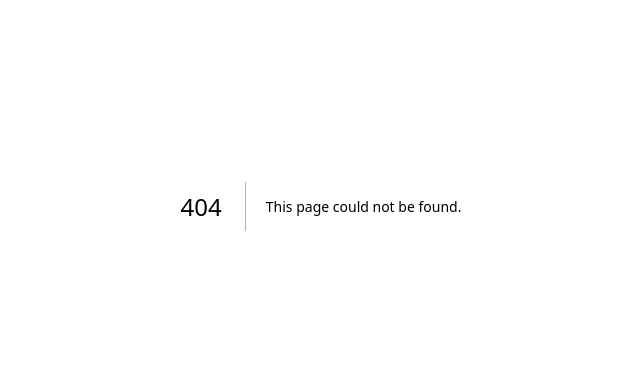
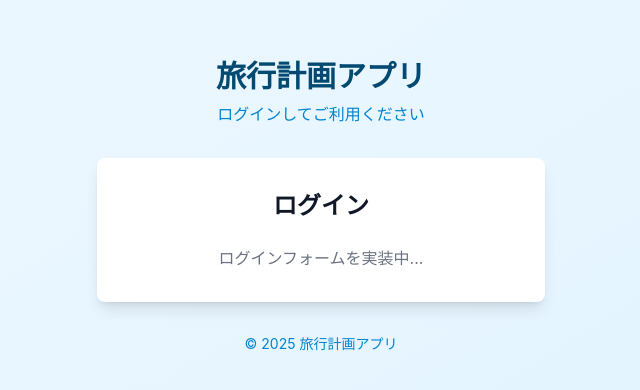
Before and after one commit to katayano/travel_planning, a Next.js app: page /login in a window 1280 px wide. Before the commit this address had no page. Shown: the part 194-584 px from the top of the page, without its empty margins (319-959 px from the left). Built offline with nearby package versions, Linux system fonts and the light colour scheme.

Commit message:
feat: ログインページコンポーネントの作成

```diff
--- /dev/null
+++ b/src/app/login/page.tsx
@@ -0,0 +1,30 @@
+import { Metadata } from "next";
+
+export const metadata: Metadata = {
+    title: "ログイン | 旅行計画アプリ",
+    description: "ログインページ",
+};
+
+export default function LoginPage() {
+    return (
+        <div className="min-h-screen bg-gradient-to-br from-sky-50 to-sky-100 flex items-center justify-center px-4 sm:px-6 lg:px-8">
+            <div className="max-w-md w-full space-y-8">
+                <div className="text-center">
+                    <h1 className="text-3xl font-bold text-sky-900 mb-2">旅行計画アプリ</h1>
+                    <p className="text-sky-600">ログインしてご利用ください</p>
+                </div>
+
+                <div className="bg-white rounded-lg shadow-lg p-8">
+                    <h2 className="text-2xl font-semibold text-gray-900 text-center mb-6">
+                        ログイン
+                    </h2>
+
+                    {/* ログインフォームコンポーネントは次のタスクで実装 */}
+                    <div className="text-center text-gray-500">ログインフォームを実装中...</div>
+                </div>
+
+                <div className="text-center text-sm text-sky-600">© 2025 旅行計画アプリ</div>
+            </div>
+        </div>
+    );
+}
```
Also changed, not shown: 2 other files (tests, documents, lock files or other folders).
